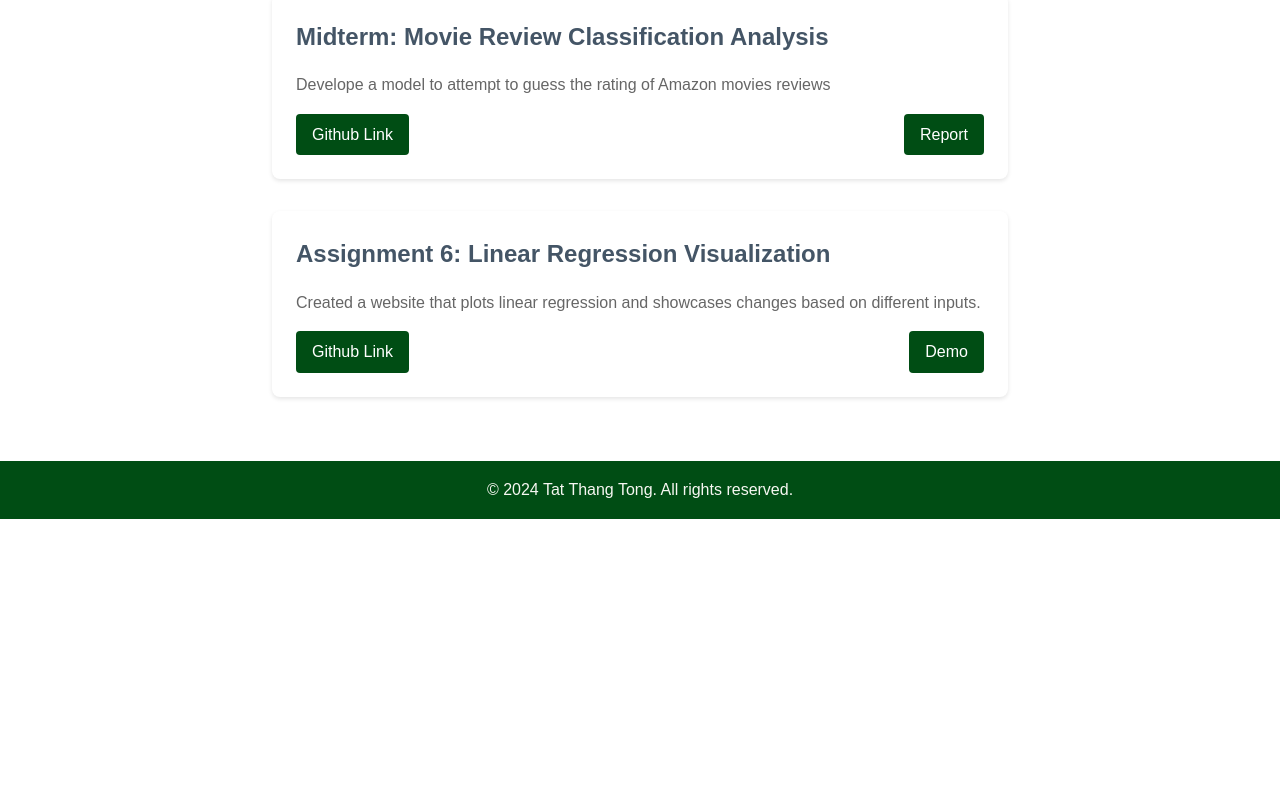
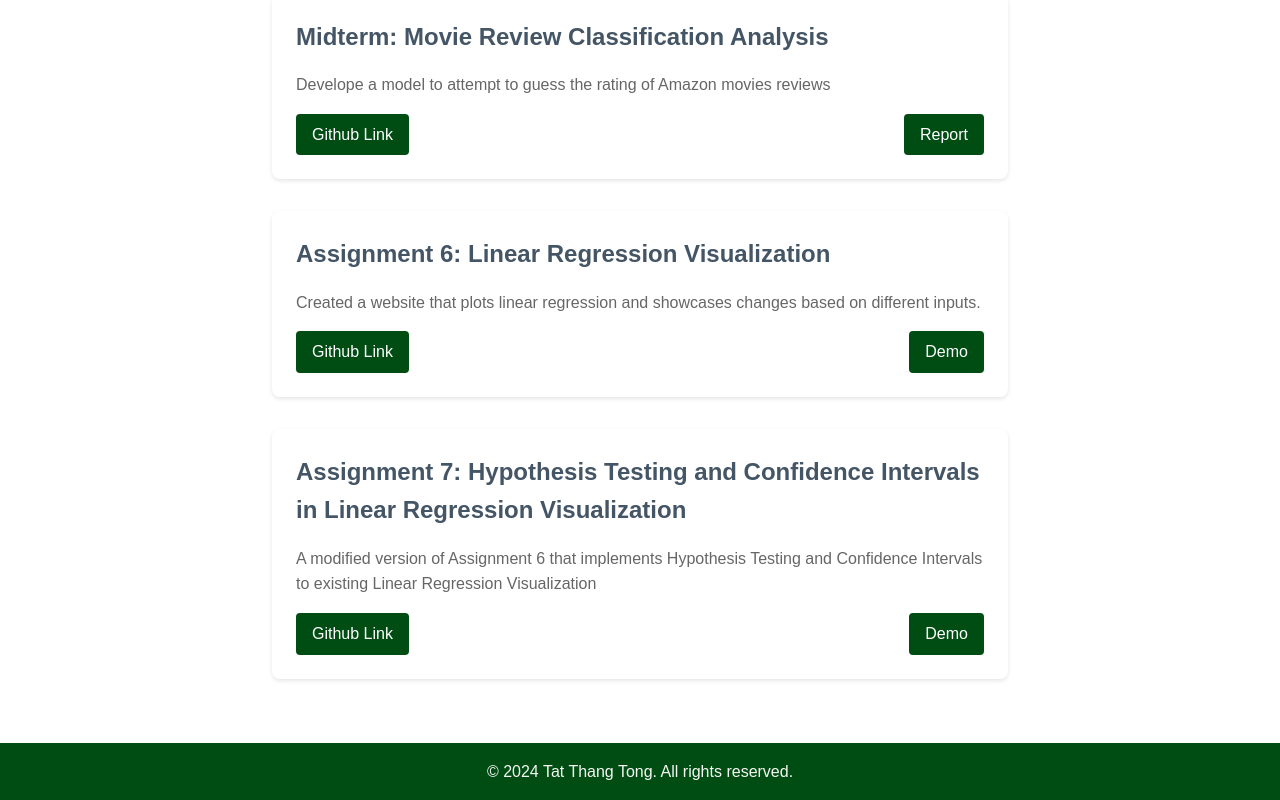
Before and after one commit to Kermit3T/Kermit3T.github.io, a React (Vite) app: page /assignments in a window 1280 px wide. Shown: the part 1654-2454 px from the top of the page. Before the commit the page ends 2173 px from the top, so only its background shows below. Built offline with nearby package versions, Linux system fonts and the light colour scheme.

Commit message:
added assignment 7 without demo video

```diff
--- a/src/pages/Assignments.jsx
+++ b/src/pages/Assignments.jsx
@@ -161,6 +161,21 @@ function Assignments() {
         </CustomLinkWrapper>
       </AssignmentCard>
 
+      <AssignmentCard>
+        <AssignmentTitle>Assignment 7: Hypothesis Testing and Confidence Intervals in Linear Regression Visualization</AssignmentTitle>
+        <AssignmentDescription>
+            A modified version of Assignment 6 that implements Hypothesis Testing and Confidence Intervals to existing Linear Regression Visualization
+        </AssignmentDescription>
+        <CustomLinkWrapper>
+          <CustomLink href="https://github.com/Kermit3T/tongtt-assignment-7" target="_blank" rel="noopener noreferrer">
+            Github Link
+          </CustomLink>
+          <CustomLink href="https://youtu.be/XckHP5aX_ds" target="_blank" rel="noopener noreferrer">
+            Demo
+          </CustomLink>
+        </CustomLinkWrapper>
+      </AssignmentCard>
+
       {/* Add more AssignmentCard components for future assignments */}
     </AssignmentsWrapper>
   );
```
